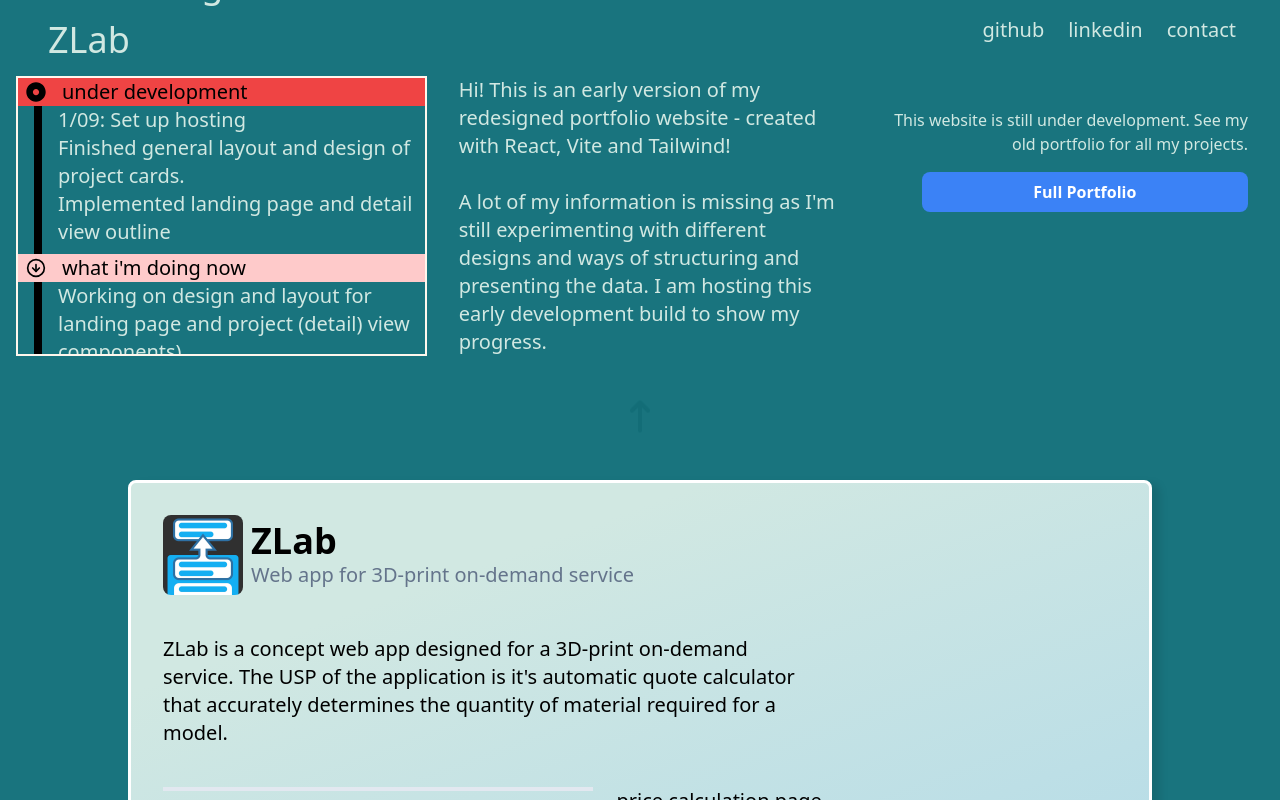
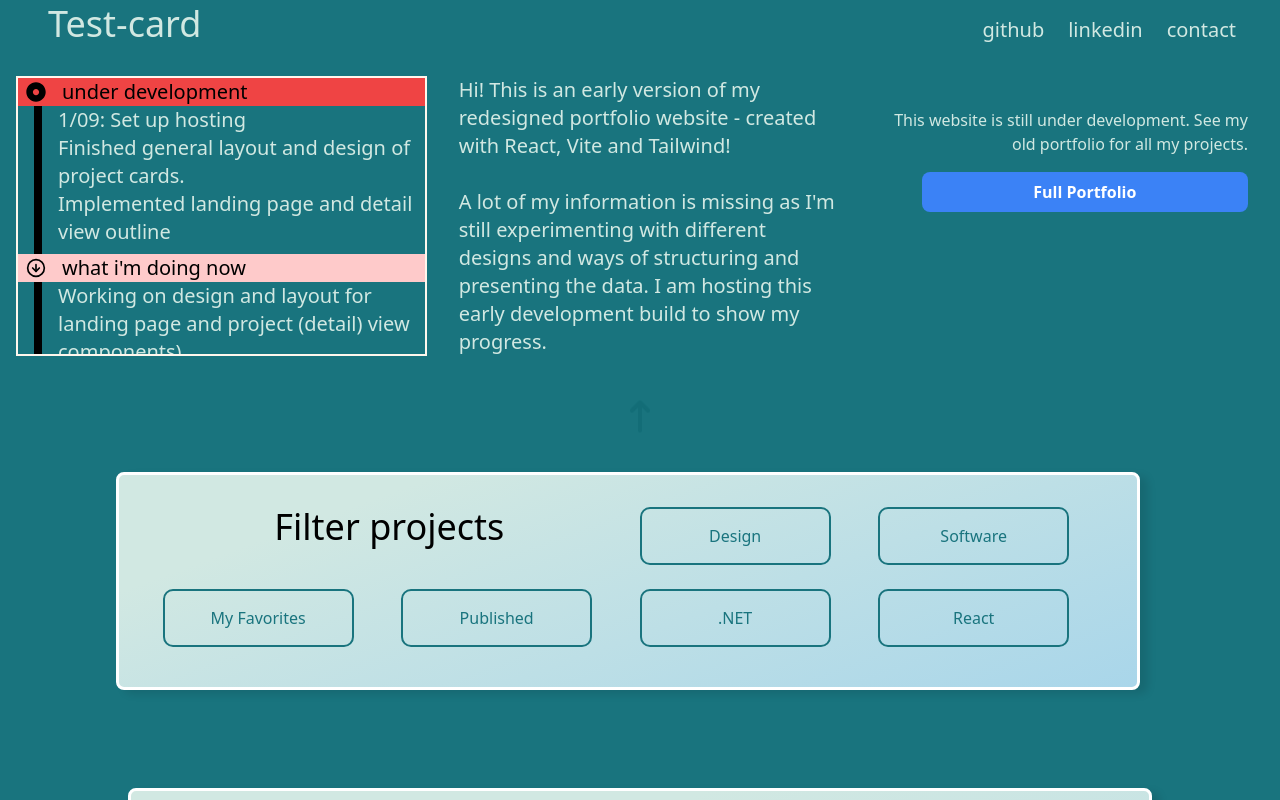
Before and after one commit to szstuff/portfolio3, a React (Vite) app: page / in a window 1280 px wide. Built offline with nearby package versions, Linux system fonts and the light colour scheme.

Commit message:
feat: added FilterOptions component with buttons that allow user to filter projects by their properties

```diff
--- a/src/App.jsx
+++ b/src/App.jsx
@@ -18,7 +18,7 @@ function App() {
     <ScrollContext.Provider value={{scrollY, setScrollY}}>
       <UserContext.Provider value={{currentCardId: currentCardId, setCurrentCardId: setCurrentCardId}}>
         <Router>
-          <meta name='viewport' content='width=device-width, initial-scale=1.0'/>
+          <meta name='viewport' content='width=device-width, initial-scale=1 '/>
           <Routes>
             <Route path="/" element={<MainViewLoader portfolioitems={portfolioitems}/>}/>
             <Route path="/project/:id" element={<MainViewLoader portfolioitems={portfolioitems}/>}/>
--- a/src/assets/portfolioitems.json
+++ b/src/assets/portfolioitems.json
@@ -5,6 +5,31 @@
     },
         {
             "id": "1",
+            "title": "Test-card",
+            "released": "",
+            "updated": "",
+            "contextorreason": "",
+            "description": "Web app for 3D-print on-demand service",
+            "body": "Test card with various elements to test programatic parsing and presentation of content. E.g. design section, several media items, etc. ",
+            "tech": {
+                "Backend": [".Net 8"],
+                "Frontend": ["Razor Views", "Bootstrap", "Three.JS"],
+                "": ["MVVM", "Self-hosted", "SQLite", "ASP.NET Identity", "Email Sender with Brevo", "Localization", "Custom bash-scripts slice and parse g-code"]
+            },
+            "links": {
+                "try_demo": "https://zlab.no/",
+                "read_more": ""
+            },
+            "logo": "pasty_logo_1.jpeg",
+            "media": [
+                ["price calculation page", "zlab_demo_1.jpg", "p"],
+                ["", "zlab_demo_1.jpg", "p"],
+                ["price calculation page 3", "zlab_demo_1.jpg", "p"],
+                ["price calculation page 4", "zlab_demo_1.jpg", "p"]
+            ]
+        },
+        {
+            "id": "2",
             "title": "ZLab",
             "released": "",
             "updated": "",
@@ -20,13 +45,12 @@
                 "try_demo": "https://zlab.no/",
                 "read_more": ""
             },
-            "logo": "pasty_logo_1.jpeg",
             "media": [
                 ["price calculation page", "zlab_demo_1.jpg", "p"]
 
             ]
         }, {
-            "id": "2",
+            "id": "3",
             "title": "Pasty Keyboard",
             "description": "iOS keyboard app",
             "body": "iOS and iPadOS app developed in Swift using frameworks like SwiftUI, UIKit and SwiftData. Pasty allows the user to quickly paste pre-defined snippets of text in any text field.",
@@ -42,7 +66,7 @@
                 ["", "pasty_1.jpeg", "p"]
             ]
         }, {
-            "id": "3",
+            "id": "4",
             "title": "VR Trash Demo",
             "description": "VR Demo for generic HMDs",
             "body": "VR demo designed for generic headsets powered by a smartphone. The application allows the user to look around a simulation of one of my prototypes collecting floating trash in the ocean. It runs on Unity using a custom camera rig controller that addresses the shortcomings of the headset used - including IPD adjustment in software and gyroscope-based tracking (as opposed to true spatial tracking).",
@@ -54,7 +78,7 @@
 
             ]
         }, {
-            "id": "4",
+            "id": "5",
             "title": "Diskusjonsforum",
             "description": ".NET MVC Discussion forum",
             "body": "Diskusjonsforum is a modern and simple MVC discussion forum webapp using technologies like NET 6.0, EntityFrameworkCore, and AspNetCore Identity. The live demo is a version of the webapp hosted on Azure, modified by me to use session cookies instead of identity as to make the demo more accessible.",
--- a/src/components/Card.jsx
+++ b/src/components/Card.jsx
@@ -19,7 +19,7 @@ const Card = React.forwardRef(({ item }, ref) => {
       className={`snap-start shrink-0 border-black border-2 rounded-lg
       bg-slate-100 shadow-xl p-4 h-[85vh] w-[96vw] mx-[2vw] md:w-[84vw] md:mx-[8vw] lg:w-[80vw] lg:mx-[10vw]
       flex flex-row justify-around
-      mt-5 order-1
+      mt-5
       card
     `}>
 
@@ -50,18 +50,18 @@ const Card = React.forwardRef(({ item }, ref) => {
           </div>
         )}
 
-        <div className='col-span-full flex grow w-[100%] max-h-[70%]
+        <div className='col-span-full flex grow w-auto max-h-[70%]
         overflow-x-scroll snap-x snap-proximity scroll-p-6 snap-normal p-4 space-x-6
         ' >
         {item.tech && Object.keys(item.tech).length > 0 && (
-            <div className='flex-none max-w-[80vw] lg:max-w-[70vw] max-h-full snap-start
+            <div className='flex-none w-[60vw] lg:w-[40vw] max-h-full snap-start
             border-y-4 border-slate-200 pl-2 overflow-y-scroll
             '>
               <h1 className='text-4xl font-semibold pt-4 pb-6'> Technologies</h1>
               <ul>
                 {Object.entries(item.tech).map(([techKey, techValues]) => (
                   <li key={techKey}>
-                    <h2 className='text-xl font-light w-[50%] border-t-2 border-slate-400 '>{techKey}</h2>
+                    <h2 className='text-xl font-light w-auto border-t-2 border-slate-400 '>{techKey}</h2>
                     <ul className='list-disc pl-4 mb-4'>
                       {techValues.map((techItem, index) => (
                         <li key={index} className='text-xl font-extralight'>{techItem}</li>
@@ -78,8 +78,8 @@ const Card = React.forwardRef(({ item }, ref) => {
                 if (extension === "mp4") {
                   return (
                     <div key={index} className={`flex-none w-fit
-                    {title ? "max-w-[70vw]" : "max-w-[80vw]"}
-                    max-h-full snap-start`}>
+                    {title ? "h-[90%]" : "h-[100%]"}
+                    w-[90vw] lg:w-[80vw] snap-start`}>
                       {title && (
                         <p className='text-center font-thin text-xl h-[5%]'> {title} </p>
                       )}
@@ -98,7 +98,7 @@ const Card = React.forwardRef(({ item }, ref) => {
                         <p className='text-center font-thin text-xl h-[5%] mb-[5%] w-fit'> {title} </p>
                       )}
                     <img src={`/src/assets/media/${media}`} alt={`Media for ${item.title}`}
-                      className={`
+                      className={` inline-block
                         //Set dimensions based on aspect ratio and title (to accomodate title height)
 
                       ${aspectRatio == "p" && (title ? 'h-[92%] w-auto' : 'h-[100%]')} // portrait
--- /dev/null
+++ b/src/components/FilterOptions.jsx
@@ -0,0 +1,87 @@
+import React, {useState} from 'react'
+
+const FilterOptions = ({filters, setFilters}) => {
+
+    const toggleFilterItem = (filterName) => {
+        //TODO: Add logic for toggling between Design/Software (no need to have both true or false at the same time)
+        if (filters.includes(filterName)) {
+          setFilters(filters.filter((filter) => filter !== filterName))
+        } else {
+          setFilters([...filters, filterName])
+        }
+      };
+
+    return (
+    <div className={`border-black border-2 rounded-lg
+        bg-slate-100 shadow-xl px-8 pb-4 pt-8 w-[90%] m-[5%] md:w-[84vw] md:mx-[8%] lg:w-[80vw] lg:mx-[10]
+        mt-5 grid grid-cols-2 sm:grid-cols-4
+        card
+        `}>
+        <div className='col-span-2 mb-4 text-center'>
+            <h3 className='text-4xl'> Filter projects </h3>
+        </div>
+        <div className='col-span-1'>
+            <button
+            className={`
+                filterButton
+                ${filters.includes("Design") && 'filterButtonToggled'}
+            `}
+            onClick={() => toggleFilterItem("Design")}>
+                Design
+            </button>
+        </div>
+        <div className='col-span-1'>
+            <button
+            className={`
+                filterButton
+                ${filters.includes("Software") && 'filterButtonToggled'}
+            `}
+            onClick={() => toggleFilterItem("Software")}>
+                Software
+            </button>
+        </div>
+        <div className='col-span-1'>
+            <button
+            className={`
+                filterButton
+                ${filters.includes("Favorites") && 'filterButtonToggled'}
+            `}
+            onClick={() => toggleFilterItem("Favorites")}>
+                My Favorites
+            </button>
+        </div>
+        <div className='col-span-1'>
+            <button
+            className={`
+                filterButton
+                ${filters.includes("Published") && 'filterButtonToggled'}
+            `}
+            onClick={() => toggleFilterItem("Published")}>
+                Published
+            </button>
+        </div>
+        <div className='col-span-1'>
+            <button
+            className={`
+                filterButton
+                ${filters.includes(".NET") && 'filterButtonToggled'}
+            `}
+            onClick={() => toggleFilterItem(".NET")}>
+                .NET
+            </button>
+        </div>
+        <div className='col-span-1'>
+            <button
+            className={`
+                filterButton
+                ${filters.includes("React") && 'filterButtonToggled'}
+            `}
+            onClick={() => toggleFilterItem("React")}>
+                React
+            </button>
+        </div>
+    </div>
+  )
+}
+
+export default FilterOptions
--- a/src/components/LandingCard.jsx
+++ b/src/components/LandingCard.jsx
@@ -3,12 +3,13 @@ import ScrollDownPrompt from './ScrollDownPrompt'
 import {Button} from './Button'
 import { FaDotCircle } from 'react-icons/fa'
 import { FiArrowDownCircle } from 'react-icons/fi'
+import FilterOptions from './FilterOptions'
 
-const LandingCard = React.forwardRef(({item}, ref) => {
+const LandingCard = React.forwardRef(({filters, setFilters}, ref) => {
   return (
     <div ref={ref} id={"0"}
       className={`snap-start
-      p-4 h-auto max-h-[90vh] w-[100vw]
+      p-4 h-auto max-h-[90vh] w-full
       justify-around
     `}>
         <div className='flex flex-col gap-2 min-w-full'>
@@ -37,6 +38,7 @@ const LandingCard = React.forwardRef(({item}, ref) => {
                 </div>
             </div>
              <ScrollDownPrompt/>
+             <FilterOptions filters={filters} setFilters={setFilters}/>
         </div>
     </div>
   )
--- a/src/components/Main.jsx
+++ b/src/components/Main.jsx
@@ -8,6 +8,7 @@ const Main = ({portfolioitems}) => {
     const { currentCardId, setCurrentCardId } = useContext(UserContext);
     const elementsRef = useRef([]);  // Array of refs for each element
     const [elementsInView, setElementsInView] = useState([]); // Array of elements that are in viewport
+    const [filters, setFilters] = useState([]);
 
     useEffect(() => {
         const observer = new IntersectionObserver(
@@ -62,8 +63,8 @@ const Main = ({portfolioitems}) => {
         }, [setScrollY])
 
         return (
-            <div ref={scrollRef} className='bg-[color:var(--secondary)] h-[calc(100vh-60px)] snap-y snap-mandatory scroll-p-4 overflow-y-scroll relative'>
-                <div className='container'>
+            <div ref={scrollRef} className='bg-[color:var(--secondary)] h-[calc(100vh-60px)] snap-y snap-mandatory scroll-p-4 overflow-y-scroll'>
+                <div className='container mb-28'>
                     <div className='relative'>
                         {portfolioitems.map((item, index) => (
                             // id 0 is reserved for landing card
@@ -72,6 +73,8 @@ const Main = ({portfolioitems}) => {
                                 ref={(el) => elementsRef.current[index] = el}
                                 key={index}
                                 index={index}
+                                filters={filters}
+                                setFilters={setFilters}
                             />
                             ) : (
                             <Card
--- a/src/index.css
+++ b/src/index.css
@@ -22,7 +22,23 @@ https://webflow.com/blog/elegant-color-palettes?utm_source=google&utm_medium=sea
   --text: #19747E;
 }
 
+/* Filter button */
+.filterButton{
+  padding: 15px 5px;
+  width: 80%;
+  margin: 0 10% 10% 5%;
+  border: 2px solid var(--text);
+  border-radius: 10px;
+  color: var(--text);
+}
 
+.filterButtonToggled{
+  background-color: var(--secondary);
+  color: var(--primary);
+  transition: all 0.5s;
+}
+
+/* Portfolio item card */
 .card {
   background: linear-gradient(160deg, var(--primary) 20%, var(--accent));
   box-shadow: 8px 4px 8px rgba(0, 0, 0, 0.1); /* Light shadow for default card */
```
